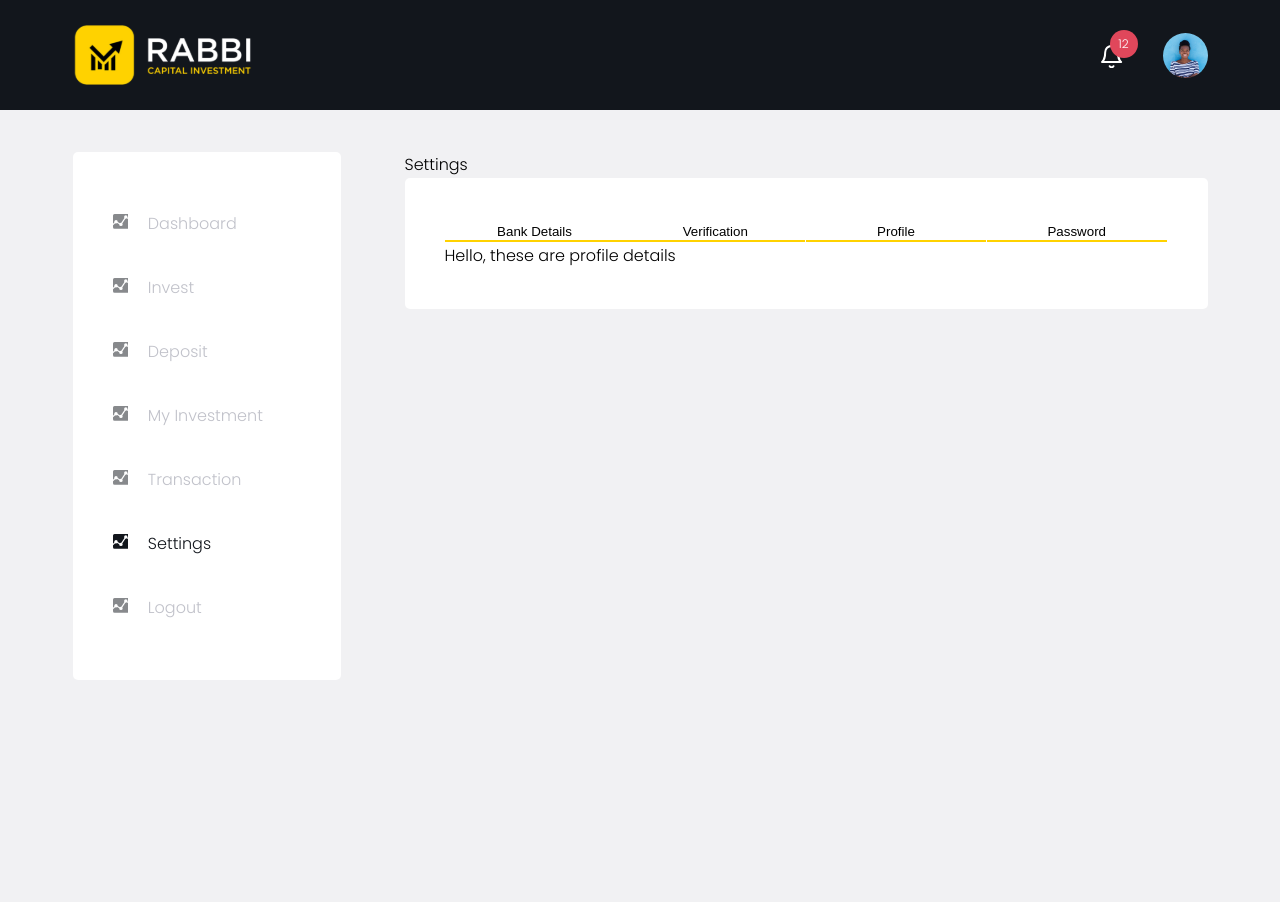
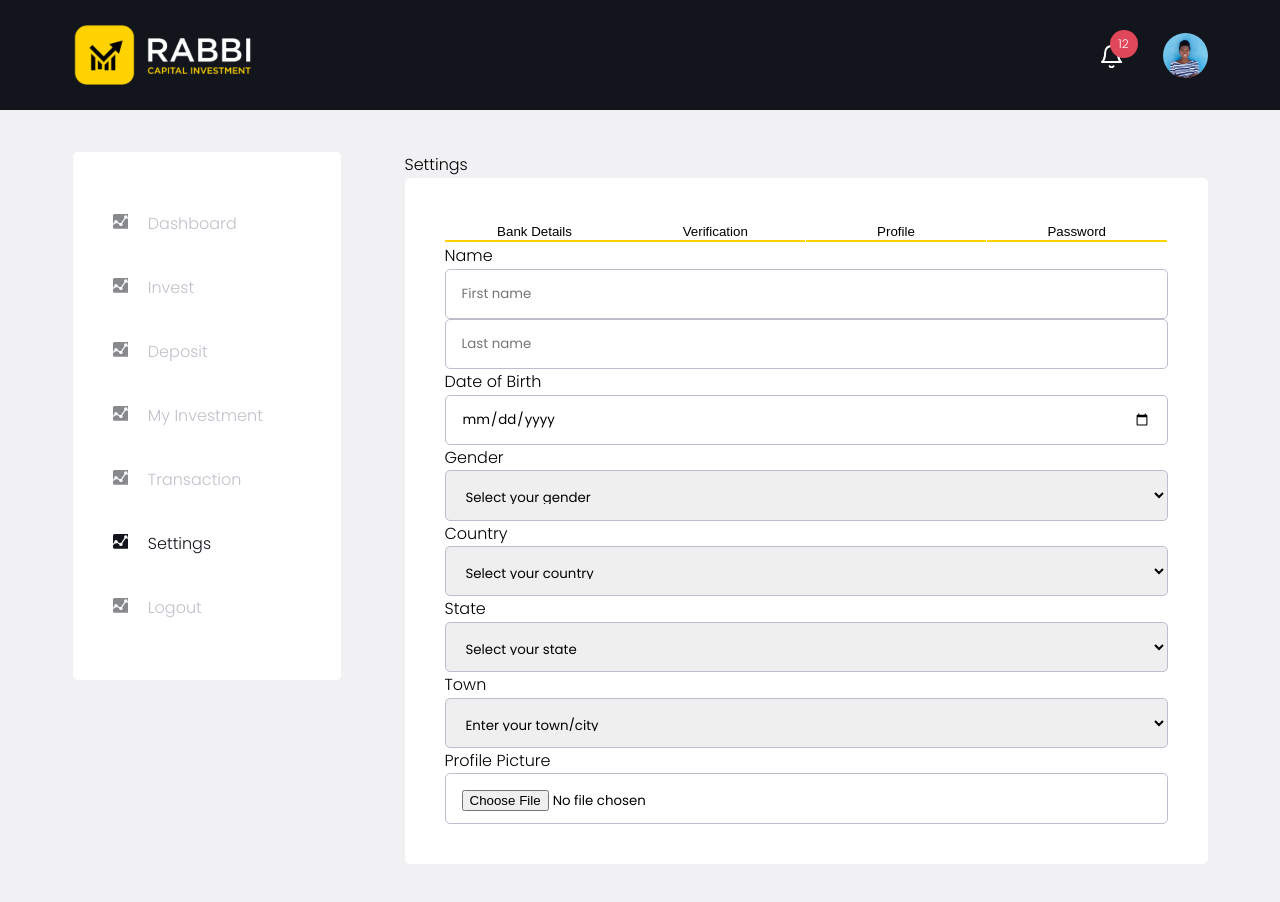
Before and after one commit to emeka-id/CrossRemitFrontend, a React (Create React App) app: page /app/settings in a window 1280 px wide. Both pictures are taken after a click on the button "Profile". Shown: the top 902 px of the page. Built offline with nearby package versions, Linux system fonts and the light colour scheme.

Commit message:
got started on the profile

```diff
--- a/src/pages/main/settings/index.tsx
+++ b/src/pages/main/settings/index.tsx
@@ -25,8 +25,39 @@ const Settings = () => {
             {/* Contents of the tab */}
           </Tab>
           <Tab title='Profile'>
-            Hello, these are profile details
-            {/* Contents of the tab */}
+            <div className={styles.profile}>
+              <div>
+                Name
+                <div>
+                  <input type="text" placeholder="First name" />
+                  <input type="text" placeholder="Last name" />
+                </div>
+                Date of Birth
+                <input type="date" name="date-of-birth" id="" />
+                Gender
+                <select name="select-gender" id="">
+                  <option value="select-gender">Select your gender</option>
+                  <option value="gender-male">Male</option>
+                  <option value="gender-female">Female</option>
+                </select>
+                Country
+                <select name="select-country" id="">
+                  <option value="select-country">Select your country</option>
+                </select>
+                State
+                <select name="select-state" id="">
+                  <option value="select-state">Select your state</option>
+                </select>
+                Town
+                <select name="select-town" id="">
+                  <option value="select-town">Enter your town/city</option>
+                </select>
+              </div>
+              <div>
+                Profile Picture
+                <input type="file" name="Add-New" id="" placeholder="Add New" />
+              </div>
+            </div>
           </Tab>
           <Tab title="Password">
             Hello, these are password details
```
